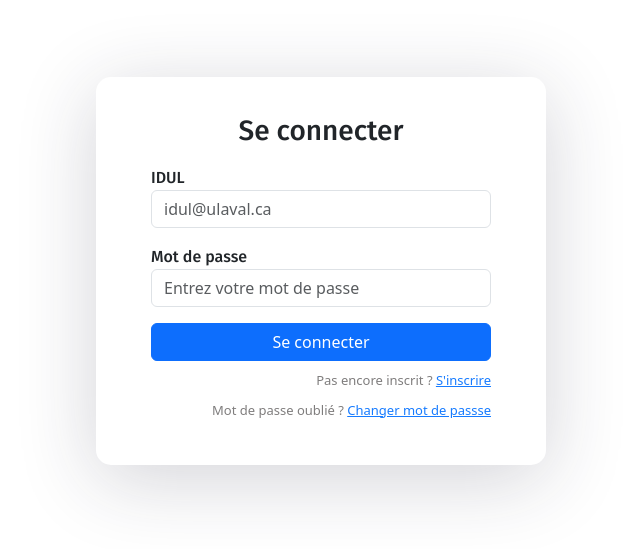
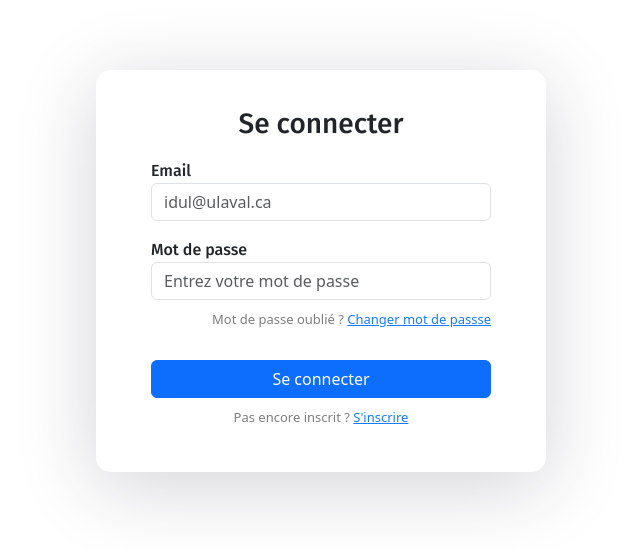
Before and after one commit to mathis-tremblay/integrations24, a React (Create React App) app: page / in a window 1280 px wide. Shown: the part 129-678 px from the top of the page, without its empty margins (319-959 px from the left). Built offline with nearby package versions, Linux system fonts and the light colour scheme; no server answers.

Commit message:
Change Password Page

```diff
--- a/src/components/Login/ForgotPasswordPage.js
+++ b/src/components/Login/ForgotPasswordPage.js
@@ -1,6 +1,53 @@
+import React from "react";
+import {appConsts} from "../../appCfg/appConsts";
+import { auth } from '../firebase/firebase';
+import {sendPasswordResetEmail} from "firebase/auth";
+import {toast} from "react-toastify";
 
 
 export default function ForgotPasswordPage() {
+    const [email, setEmail] = React.useState("");
 
+    const handleSubmit = (e) => {
+        e.preventDefault();
+        sendPasswordResetEmail(auth, email)
+            .then(() => {
+                toast.success("Vérifiez vos emails pour changer votre mot de passe. Il se peut le courriel soit dans vos indésirables.", {
+                    position: "top-center",
+                    autoClose: 3000 // display for 1s
+                });
+                })
+            .catch((error) => {
+                toast.error("Oh oh. Il y a eu une erreur. Confirmez que le bon email est inscrit.", {
+                    position: "top-center",
+                    autoClose: 3000 // display for 1s
+                });
+            });
+    }
+
+    return (
+        <form onSubmit={handleSubmit}>
+            <h3>Changer mot de passe</h3>
+
+            <div className="mb-3">
+                <label>Email</label>
+                <input
+                    type="email"
+                    className="form-control"
+                    placeholder="idul@ulaval.ca"
+                    value={email}
+                    onChange={(e) => setEmail(e.target.value)}
+                />
+            </div>
+            <div className="d-grid">
+                <button type="submit" className="btn btn-primary">
+                    Réinitialiser le mot de passe
+                </button>
+                <p className="forgot-password text-left">
+                    Mot de passe retrouvé ? <a href={appConsts.routerPaths.login}>Se connecter</a>
+                </p>
+            </div>
+        </form>
+    )
 
 }
--- a/src/components/Login/LoginPage.js
+++ b/src/components/Login/LoginPage.js
@@ -18,7 +18,7 @@ function LoginPage() {
             localStorage.setItem("loggedIn", "true");
             console.log("User logged in Successfully");
             navigate(appConsts.routerPaths.home.base)
-            toast.success("User logged in Successfully", {
+            toast.success("Connection réussie!", {
                 position: "top-center",
                 autoClose: 1000 // display for 1s
             });
@@ -37,7 +37,7 @@ function LoginPage() {
             <h3>Se connecter</h3>
 
             <div className="mb-3">
-                <label>IDUL</label>
+                <label>Email</label>
                 <input
                     type="email"
                     className="form-control"
@@ -55,20 +55,25 @@ function LoginPage() {
                     placeholder="Entrez votre mot de passe"
                     value={password}
                     onChange={(e) => setPassword(e.target.value)}
+
                 />
+                <p className="forgot-password text-left"
+                   style={{marginTop: 0, marginBottom: 30}}
+                >
+                    Mot de passe oublié ? <a href={appConsts.routerPaths.changePassword}>Changer mot de passse</a>
+                </p>
             </div>
+
 
             <div className="d-grid">
                 <button type="submit" className="btn btn-primary">
                     Se connecter
                 </button>
             </div>
-            <p className="forgot-password text-right">
+            <p className="forgot-password text-center">
                 Pas encore inscrit ? <a href={appConsts.routerPaths.register}>S'inscrire</a>
             </p>
-            <p className="forgot-password text-left">
-                Mot de passe oublié ? <a href="/changePassword">Changer mot de passse</a>
-            </p>
+
         </form>
     );
 }
--- a/src/components/Register/RegisterPage.js
+++ b/src/components/Register/RegisterPage.js
@@ -72,7 +72,7 @@ function RegisterPage() {
             </div>
 
             <div className="mb-3">
-                <label>IDUL</label>
+                <label>Email</label>
                 <input
                     type="email"
                     className="form-control"
--- a/src/components/firebase/firebase.js
+++ b/src/components/firebase/firebase.js
@@ -1,5 +1,5 @@
 import {initializeApp} from "firebase/app";
-import {getAuth} from "firebase/auth";
+import {getAuth, sendPasswordResetEmail} from "firebase/auth";
 import {getFirestore} from "firebase/firestore";
 
 const firebaseConfig = {
@@ -15,6 +15,10 @@ const firebaseConfig = {
 // Initialize Firebase
 const app = initializeApp(firebaseConfig);
 
+
 export const auth = getAuth(app);
+auth.useDeviceLanguage();
+auth.languageCode = 'fr';
+
 export const db = getFirestore(app);
 export default app;
--- a/src/router/ErrorPage.js
+++ b/src/router/ErrorPage.js
@@ -1,15 +1,9 @@
-import {useRouteError} from "react-router-dom";
-
 export default function ErrorPage() {
-    const error = useRouteError();
 
     return (
         <div id="error-page">
-            <h1>Oups!</h1>
-            <p>Désolé, une erreur inattendu est survenue.</p>
-            <p>
-                <i>{error?.statusText}</i>
-            </p>
+            <h1 align='center'>Oups!</h1>
+            <p align='center'>Désolé, une erreur inattendu est survenue.</p>
         </div>
     );
 }
```
